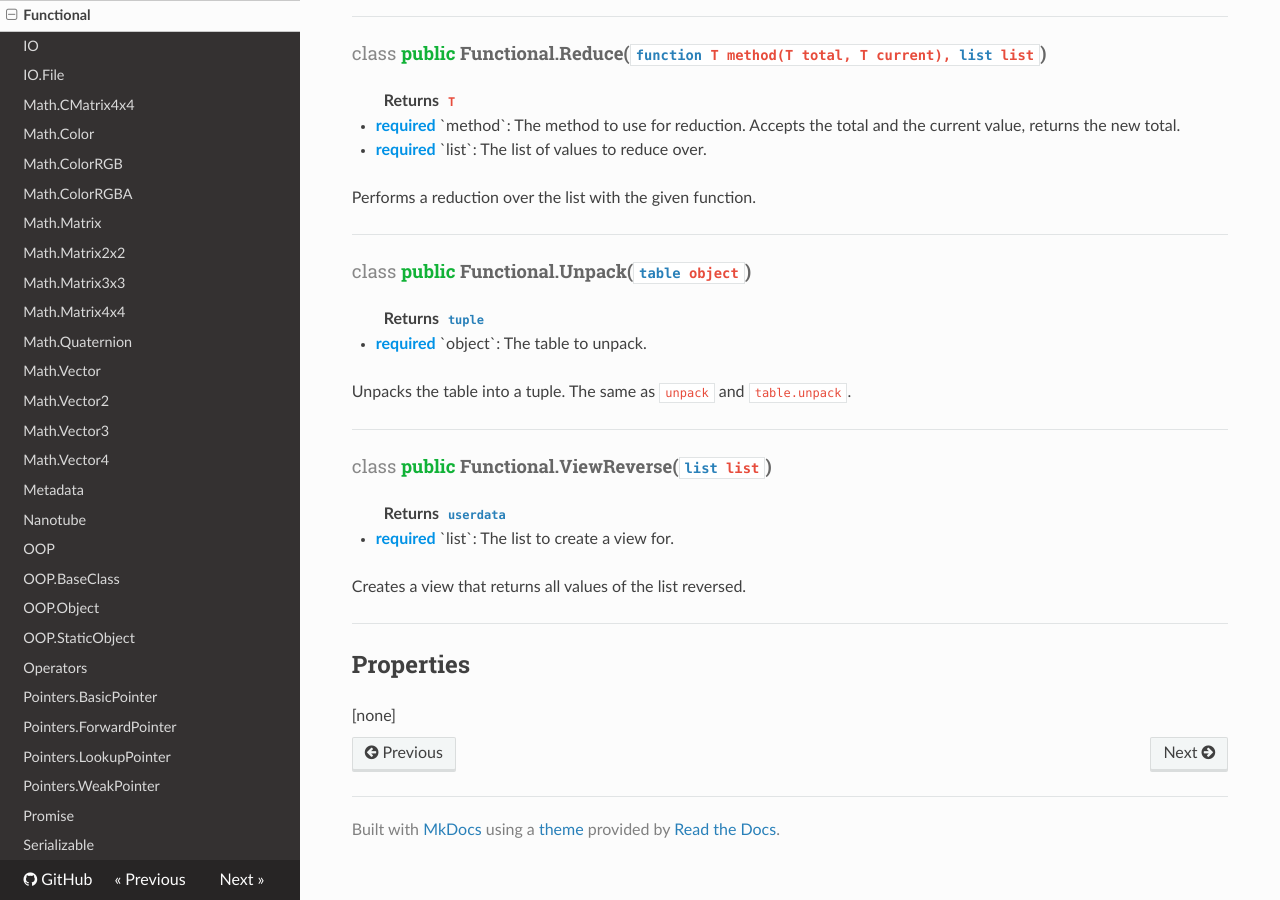
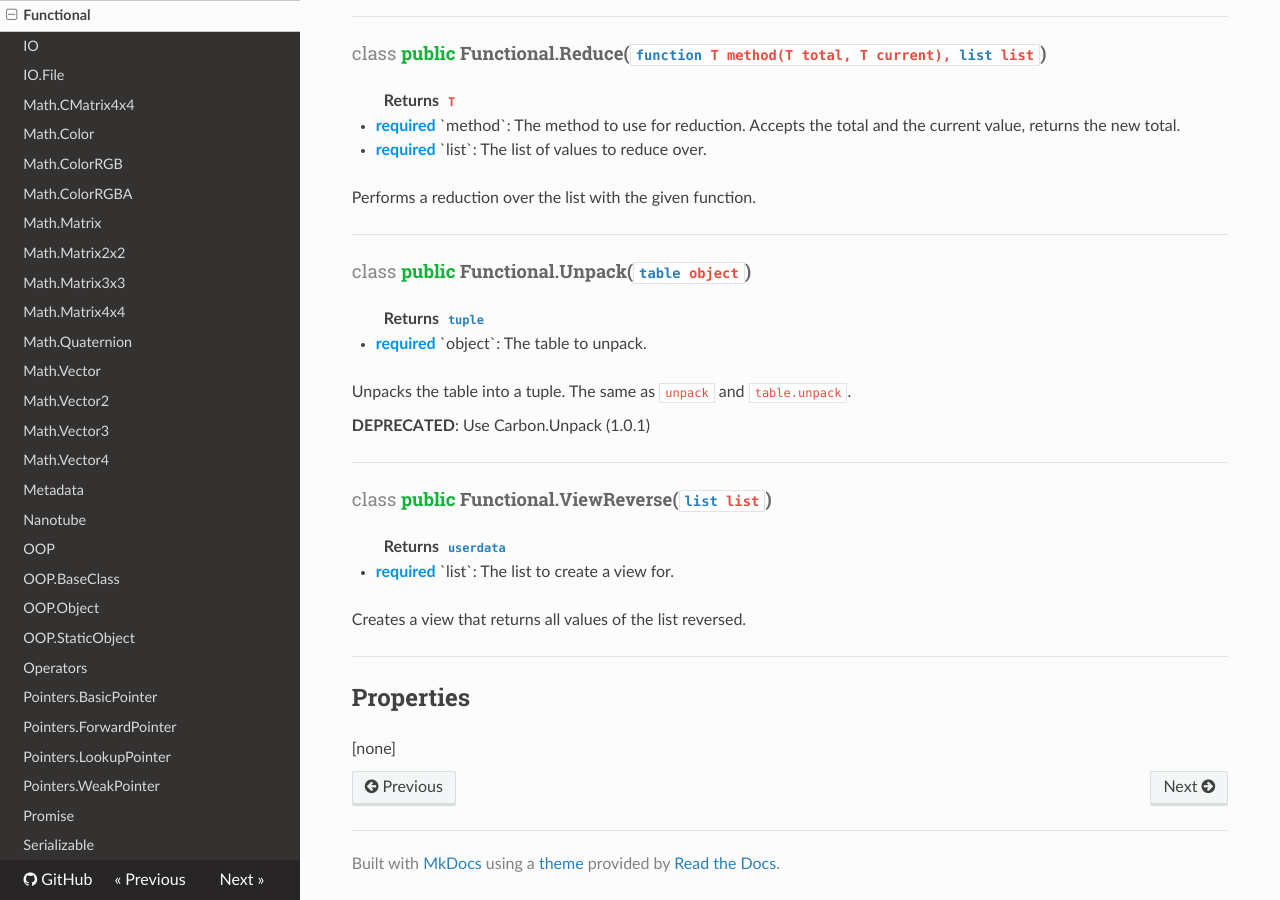
Before and after one commit to lua-carbon/carbon, an MkDocs documentation site: the page built from docs/Classes/Functional.md, in a window 1280 px wide and 900 px high, scrolled down 1669 px. Built offline with MkDocs 1.6.1, drawn with Linux system fonts in a browser that asks for light colours; nearby versions of some CDN libraries; old or Windows-style settings are respelled for this version of MkDocs.

Commit message:
Deprecate Functional.Unpack

```diff
--- a/docs/Classes/Functional.md
+++ b/docs/Classes/Functional.md
@@ -82,6 +82,8 @@ Performs a reduction over the list with the given function.
 </ul>
 
 Unpacks the table into a tuple. The same as <code>unpack</code> and <code>table.unpack</code>.
+
+**DEPRECATED**: Use Carbon.Unpack (1.0.1)
 <hr/>
 <h4 class="method-name"><span class="doc-scope doc-class">class</span> <span class="doc-visibility doc-public">public</span> Functional.ViewReverse(<code><a href="Types#list">list</a> list</code>)</h4>
 <p class="method-returns bold">Returns <code><a href="Types#userdata">userdata</a></code></p>
```
Also changed, not shown: 1 other file.
